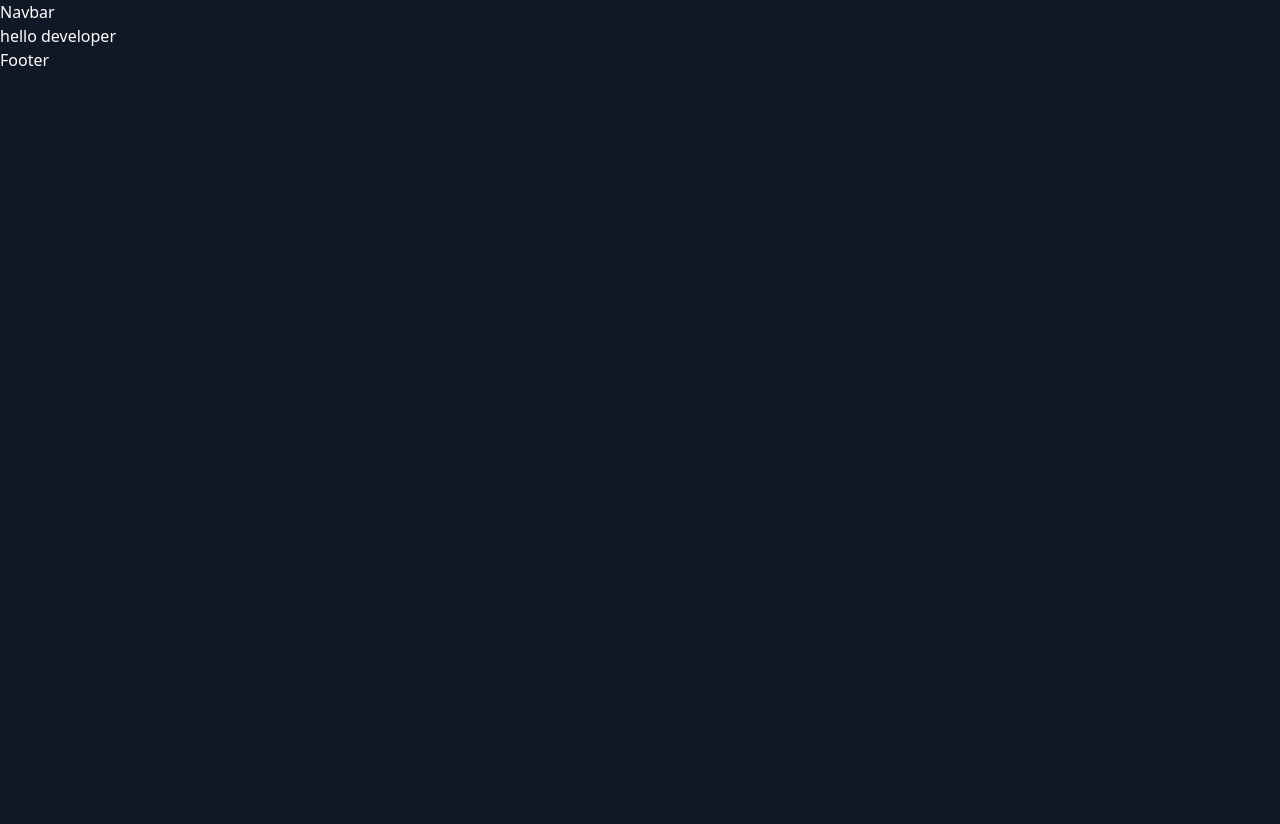
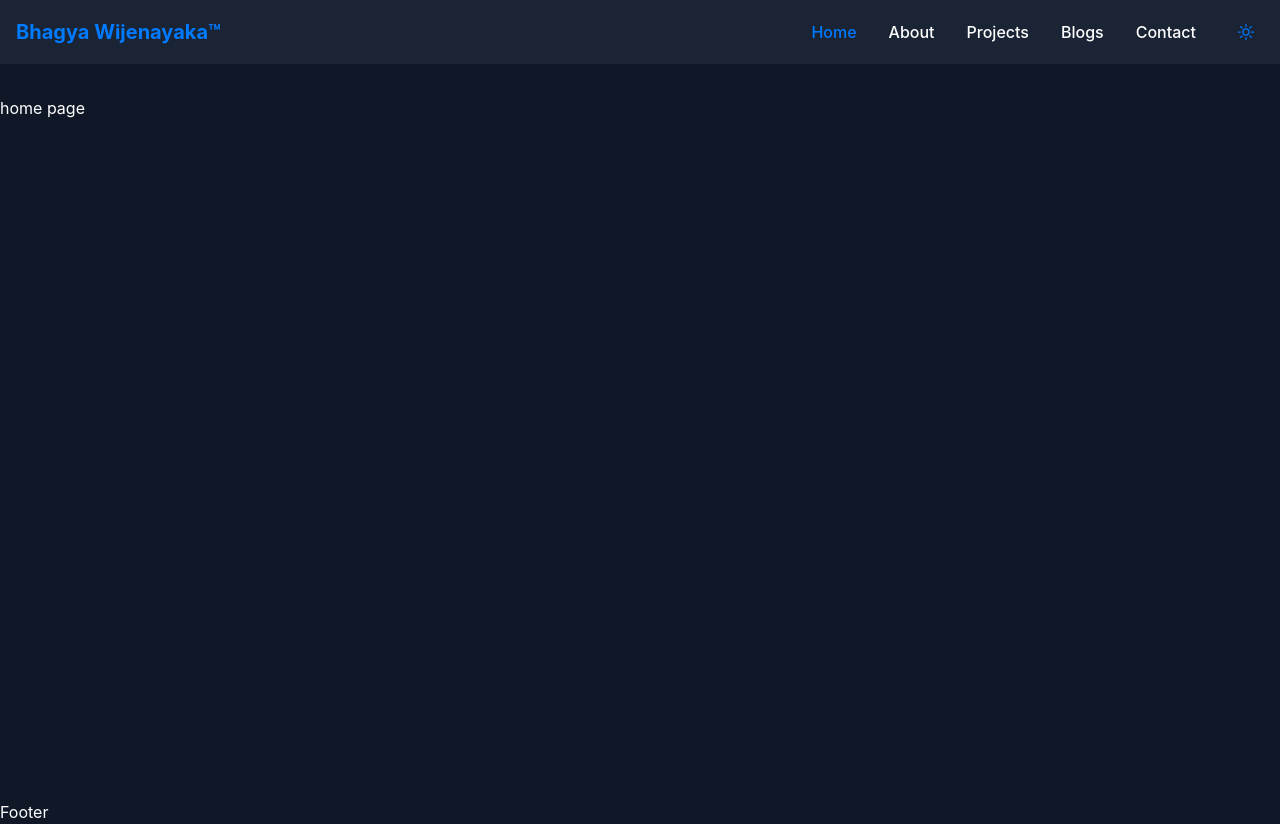
Before and after one commit to BhagyaSubhashini/My-Personal-Portfolio, a Next.js app: page / in a window 1280 px wide. Before the commit the page ends 800 px from the top, so only its background shows below. Built offline with nearby package versions, Linux system fonts and the light colour scheme.

Commit message:
Created Navbar

```diff
--- /dev/null
+++ b/src/app/components/Navbar.tsx
@@ -0,0 +1,61 @@
+"use client"
+
+import { MoonIcon, SunIcon } from '@heroicons/react/24/outline';
+import Link from 'next/link';
+import { usePathname } from 'next/navigation';
+import React, { use, useState } from 'react';
+
+const Navbar = () => {
+  const theme = 'dark'; // TODO: get theme from context
+  const [isMobileMenuOpen, setIsMobileMenuOpen] = useState<boolean>(false);
+  const pathname = usePathname();
+  const toggleMobileMenu = () => {
+    setIsMobileMenuOpen(!isMobileMenuOpen);
+  }
+
+  const menuItems = [
+    { label: 'Home', href: '/' },
+    { label: 'About', href: '/about' },
+    { label: 'Projects', href: '/projects' },
+    { label: 'Blogs', href: '/blogs' },
+    { label: 'Contact', href: '/contact' },
+  ];
+
+  return (
+    <nav className="fixed w-full bg-dark/80 backdrop-blur-sm z-50">
+      <div className="container max-w-7xl mx-auto px-4">
+
+        {/* Desktop Menu */}
+        <div className='flex items-center justify-between h-16'>
+          <Link href="/" className='text-xl font-bold text-primary'>Bhagya Wijenayaka&trade;</Link>
+
+          {/* Desktop Menus */}
+          <div className='hidden md:flex items-center space-x-8'>
+            {
+              menuItems.map((item) => {
+                const isActive = pathname === item.href;
+                return (
+                  <Link key={item.href} href={item.href} className={`hover:text-primary transition-colors font-medium ${isActive ? ' text-primary ' : ''}`}>{item.label}</Link>
+                )
+              })
+            }
+            <button className='p-2 rounded-lg hover:bg-gray-100 text-primary dark:hover:bg-gray-800 transition-colors cursor-pointer'>
+              {
+                theme === 'dark' ? (
+                  <SunIcon className='w-5 h-5'/>
+                ) : (
+                  <MoonIcon className='w-5 h-5'/>
+                )
+              }
+            </button>
+
+          </div>
+        </div>
+
+        {/* Mobile Menu */}
+      </div>
+    </nav>
+  )
+}
+
+export default Navbar
--- a/src/app/globals.css
+++ b/src/app/globals.css
@@ -1 +1,64 @@
 @import "tailwindcss";
+
+@theme {
+  --color-primary: #007AFF;
+  --color-secondary: #6B7280;
+  --color-dark: #1F2937;
+  --color-light: #F9FAFB;
+  --color-text: #000000;
+  --color-bg: #ffffff;
+
+  --font-sans: 'Inter', sans-serif;
+
+  --animation-fade-in: fadeIn 0.5s ease-in-out;
+  --animation-slide-up: slideUp 0.5s ease-in-out;
+}
+
+
+@custom-variant dark (&:where(.dark, .dark *));
+
+a {
+  transition: all 0.2s ease;
+}
+
+@layer components {
+  .container {
+    @apply max-w-7xl mx-auto px-4 sm:px-6 lg:px-8;
+  }
+
+  .btn {
+    @apply px-4 py-2 rounded-md font-medium transition-colors duration-200;
+  }
+
+  .btn-primary {
+    @apply bg-primary text-white hover:bg-primary/90;
+  }
+
+  .btn-secondary {
+    @apply bg-secondary text-white hover:bg-secondary/90;
+  }
+
+  .section-title {
+    @apply text-3xl font-bold mb-8 text-center;
+  }
+}
+
+@keyframes fadeIn {
+  from {
+    opacity: 0;
+  }
+  to {
+    opacity: 1;
+  }
+}
+
+@keyframes slideUp {
+  from {
+    transform: translateY(20px);
+    opacity: 0;
+  }
+  to {
+    transform: translateY(0);
+    opacity: 1;
+  }
+}
--- a/src/app/layout.tsx
+++ b/src/app/layout.tsx
@@ -1,6 +1,7 @@
 import type { Metadata } from "next";
 import { Geist, Geist_Mono } from "next/font/google";
 import "./globals.css";
+import Navbar from "./components/Navbar";
 
 const geistSans = Geist({
   variable: "--font-geist-sans",
@@ -26,8 +27,9 @@ export default function RootLayout({
     <html lang="en">
       <body
         className={`${geistSans.variable} ${geistMono.variable} antialiased bg-gray-900 text-white`}
-      > <nav>Navbar</nav>
-        {children}
+      >
+        <Navbar />
+        <main className="min-h-screen pt-24">{children}</main>
         <footer>Footer</footer>
       </body>
     </html>
--- a/src/app/page.tsx
+++ b/src/app/page.tsx
@@ -1,5 +1,5 @@
 export default function Home() {
   return (
-    <div>hello developer</div>
+    <div>home page</div>
   );
 }
```
